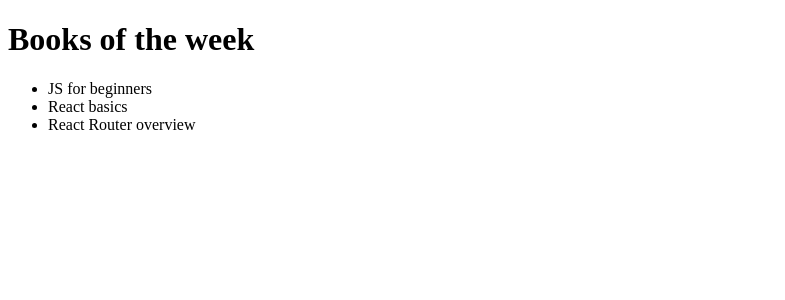
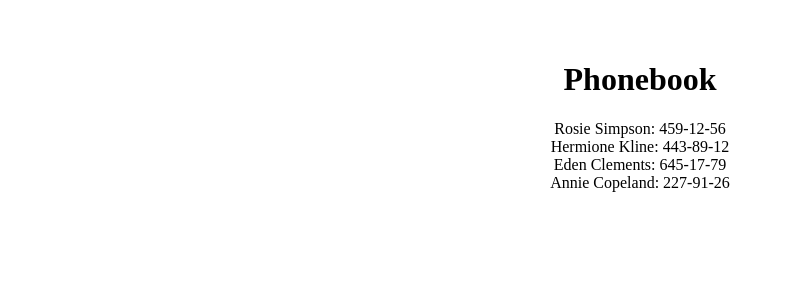
Before and after one commit to AlexBoyko5/react-1, a React (Vite) app: page / in a window 1280 px wide. Shown: the top 300 px of the page, without its empty margins (0-785 px from the left). Built offline with nearby package versions, Linux system fonts and the light colour scheme.

Commit message:
commit-HW-3

```diff
--- a/src/components/App.jsx
+++ b/src/components/App.jsx
@@ -57,28 +57,69 @@
 
 //!=========//!=========//!=========//!=========//!=========//!=========//!=========
 
-const favouriteBooks = [
-	{ id: 'id-1', name: 'JS for beginners' },
-	{ id: 'id-2', name: 'React basics' },
-	{ id: 'id-3', name: 'React Router overview' },
-];
+// const favouriteBooks = [
+// 	{ id: 'id-1', name: 'JS for beginners' },
+// 	{ id: 'id-2', name: 'React basics' },
+// 	{ id: 'id-3', name: 'React Router overview' },
+// ];
 
-const BookList = ({ books }) => {
+// const BookList = ({ books }) => {
+// 	return (
+// 		<ul>
+// 			{books.map((book) => {
+// 				return <li key={book.id}>{book.name}</li>;
+// 			})}
+// 		</ul>
+// 	);
+// };
+
+// const App = () => {
+// 	return (
+// 		<>
+// 			<h1>Books of the week</h1>
+// 			<BookList books={favouriteBooks} />
+// 		</>
+// 	);
+// };
+// export default App;
+//!========= ДО Д/З № 3 === //!=========//!=========//!=========//!=========//!=========//!=========
+// Импортируем необходимые библиотеки и стили
+import React, { useState } from 'react';
+import './App.css';
+
+// Компонент Contact для отображения отдельного контакта
+const Contact = ({ contact }) => (
+	<div>
+		{contact.name}: {contact.number}
+	</div>
+);
+
+// Компонент ContactList для отображения списка контактов
+const ContactList = ({ contacts }) => (
+	<div>
+		{contacts.map((contact) => (
+			<Contact key={contact.id} contact={contact} />
+		))}
+	</div>
+);
+
+// Компонент App - корневой компонент приложения
+const App = () => {
+	// Используем хук состояния для хранения контактов
+	const [contacts, setContacts] = useState([
+		{ id: 'id-1', name: 'Rosie Simpson', number: '459-12-56' },
+		{ id: 'id-2', name: 'Hermione Kline', number: '443-89-12' },
+		{ id: 'id-3', name: 'Eden Clements', number: '645-17-79' },
+		{ id: 'id-4', name: 'Annie Copeland', number: '227-91-26' },
+	]);
+
 	return (
-		<ul>
-			{books.map((book) => {
-				return <li key={book.id}>{book.name}</li>;
-			})}
-		</ul>
+		<div>
+			<h1>Phonebook</h1>
+			{/* Здесь будут компоненты ContactForm и SearchBox */}
+			<ContactList contacts={contacts} />
+		</div>
 	);
 };
 
-const App = () => {
-	return (
-		<>
-			<h1>Books of the week</h1>
-			<BookList books={favouriteBooks} />
-		</>
-	);
-};
 export default App;
```
